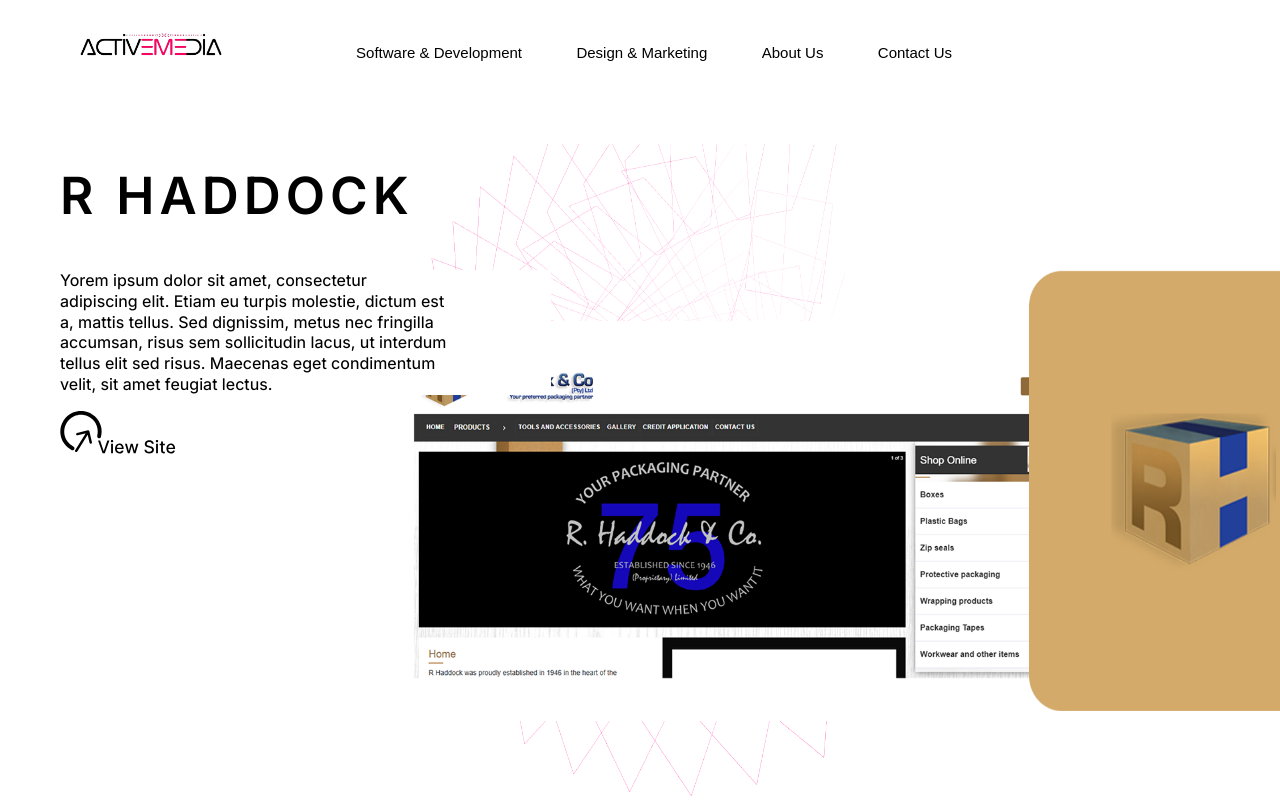
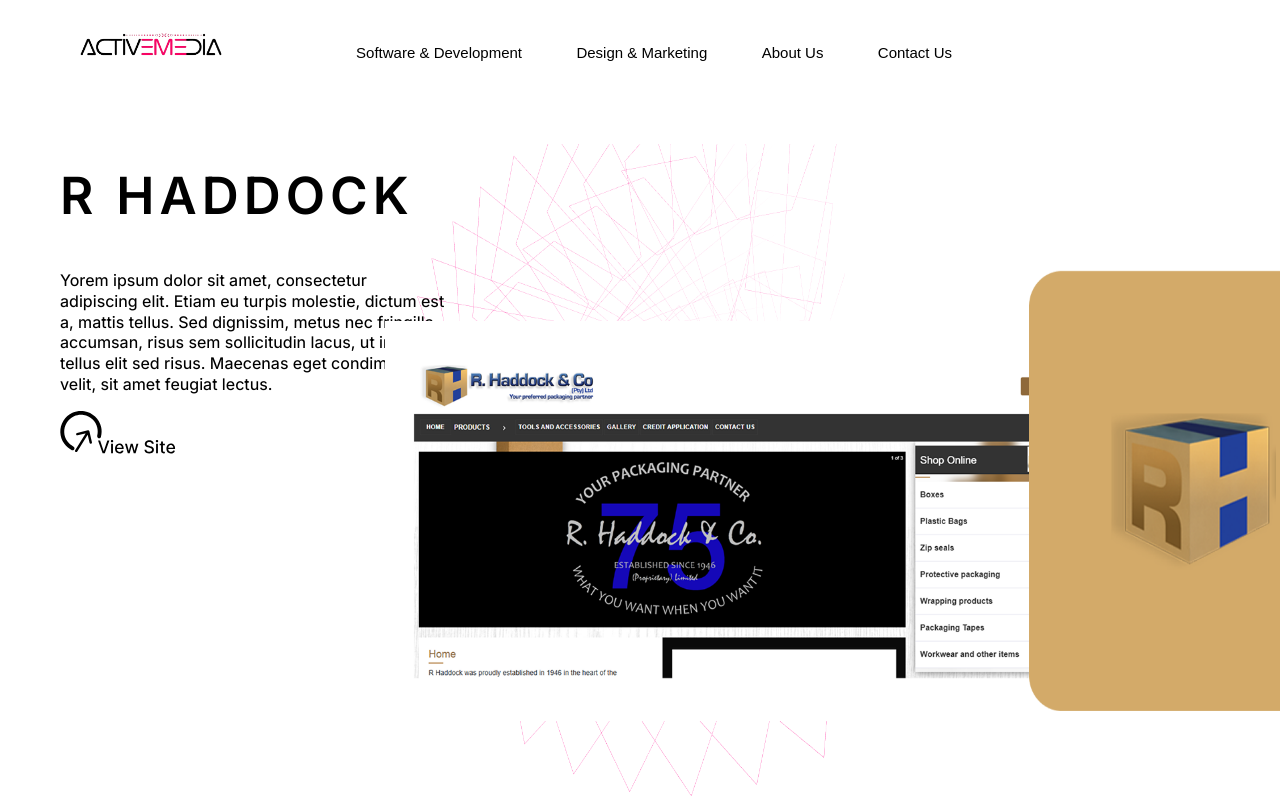
Before and after one commit to Divine-Ntambwe/Active-Media, a React (Vite) app: page /recent-work in a window 1280 px wide. Shown: the top 800 px of the page. Built offline with nearby package versions, Linux system fonts and the light colour scheme.

Commit message:
fixed minor issue2

```diff
--- a/src/pages/Recent_Work.module.css
+++ b/src/pages/Recent_Work.module.css
@@ -26,7 +26,6 @@
   font-weight: 450;
   background-color: #fff;
   position: relative;
-  z-index: 9999;
   top: 3vh;
 }
 
```
